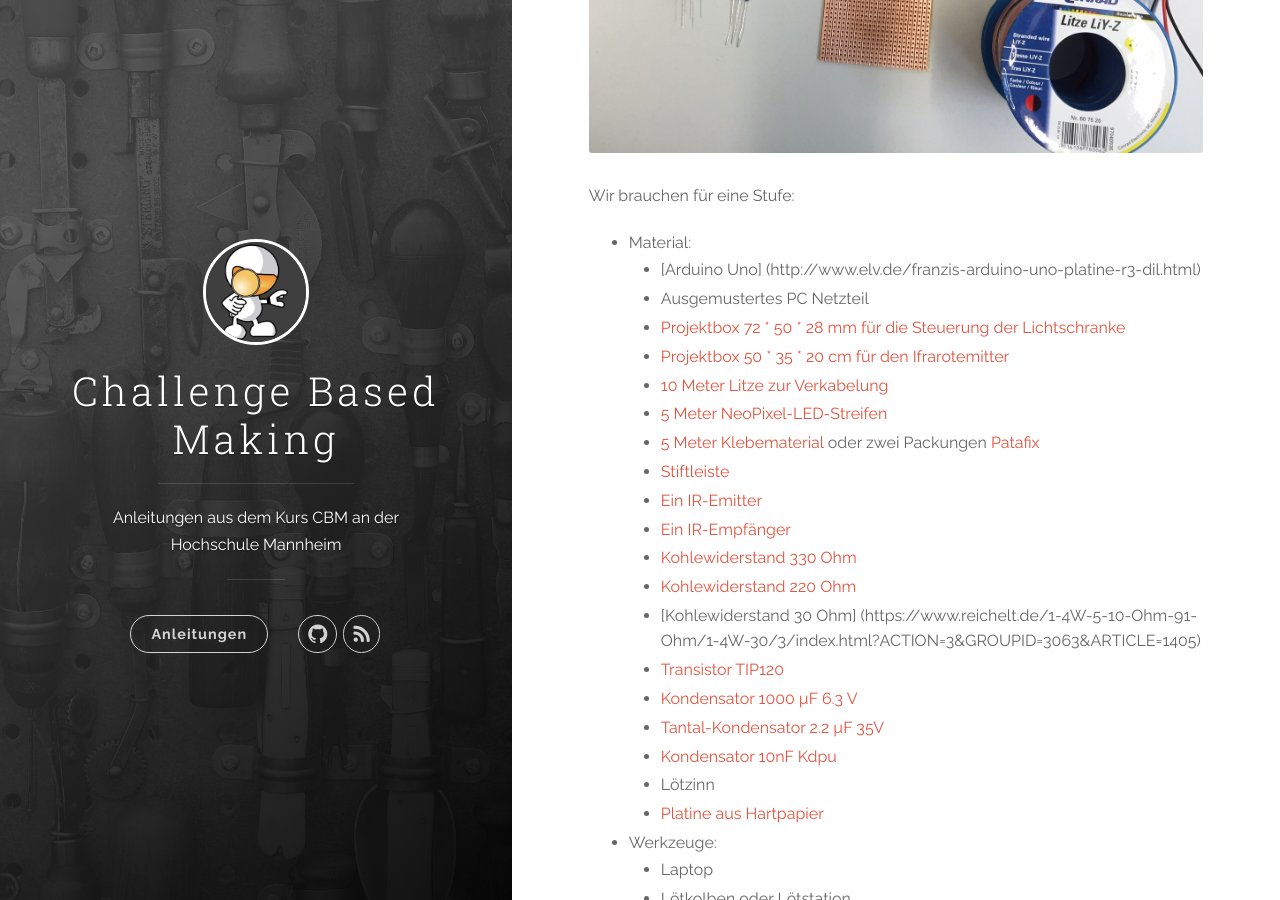
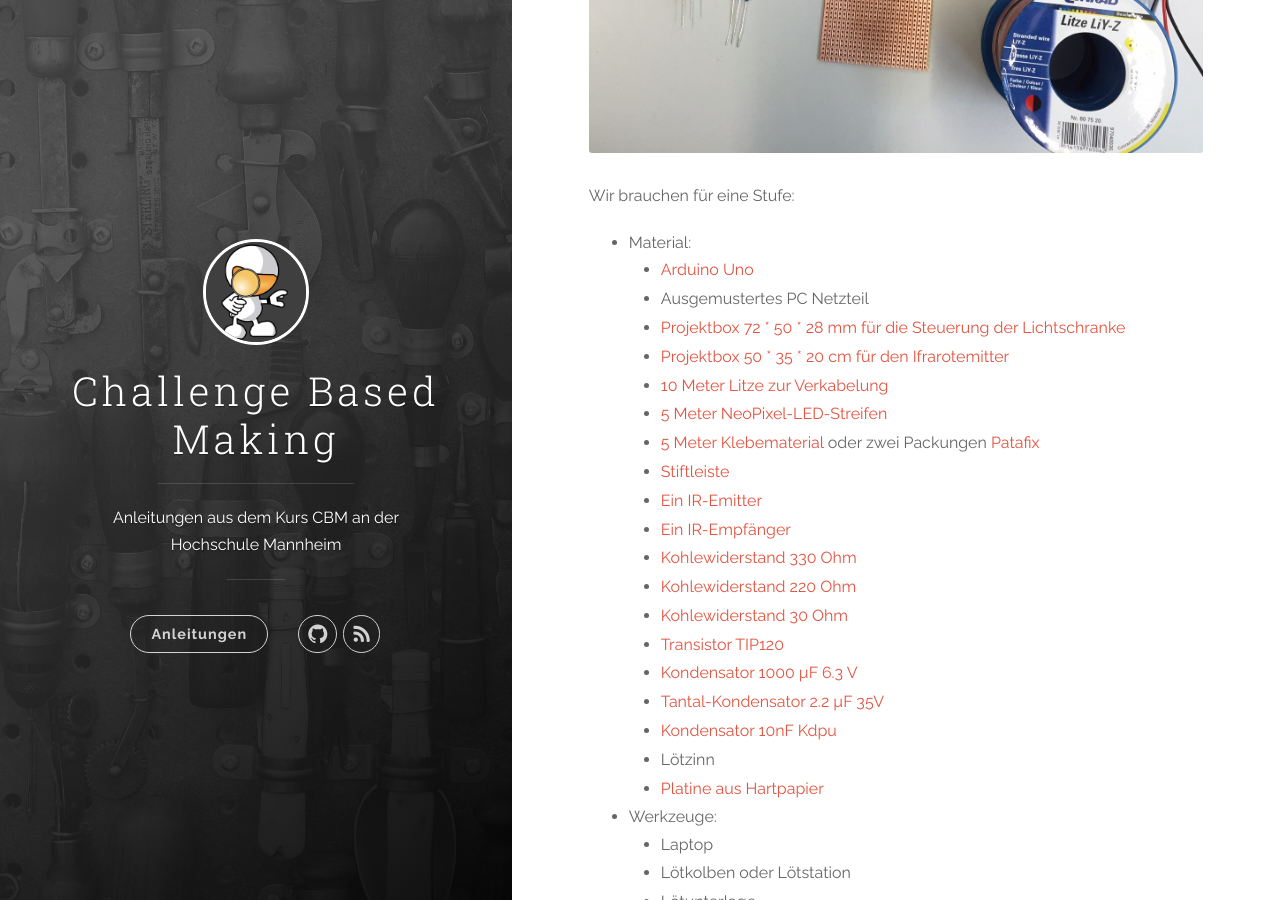
Before and after one commit to cbm-instructions/cbm-instructions.github.io, a Jekyll site: the page built from _posts/2016-06-20-makeIT.markdown, in a window 1280 px wide and 900 px high, scrolled down 1551 px. Built offline with Jekyll 4.4.1, drawn with Linux system fonts in a browser that asks for light colours; nearby versions of some CDN libraries; part of the change alters nothing that is shown.

Commit message:
fixes and small modifications

```diff
--- a/_posts/2016-06-20-makeIT.markdown
+++ b/_posts/2016-06-20-makeIT.markdown
@@ -26,7 +26,7 @@ Für diese Anleitung sind Lötkenntnisse ([kurzes Tutorial](https://www.youtube.
 Wir brauchen für eine Stufe:
 
 - Material:
-    - [Arduino Uno] (http://www.elv.de/franzis-arduino-uno-platine-r3-dil.html)
+    - [Arduino Uno](http://www.elv.de/franzis-arduino-uno-platine-r3-dil.html)
     - Ausgemustertes PC Netzteil
     - [Projektbox 72 * 50 * 28 mm für die Steuerung der Lichtschranke](https://www.conrad.de/de/universal-gehaeuse-72-x-50-x-28-kunststoff-schwarz-kemo-g026-1-st-530805.html)
     - [Projektbox 50 * 35 * 20 cm für den Ifrarotemitter](https://www.conrad.de/de/universal-gehaeuse-50-x-35-x-20-abs-schwarz-hammond-electronics-1551grbk-1-st-459367.html)
@@ -38,7 +38,7 @@ Wir brauchen für eine Stufe:
     - [Ein IR-Empfänger](https://www.conrad.de/de/ir-empfaenger-sonderform-axial-bedrahtet-38-khz-950-nm-vishay-tsop4838-171115.html?sc.queryFromSuggest=true)
 	- [Kohlewiderstand 330 Ohm](https://www.conrad.de/de/kohleschicht-widerstand-330-axial-bedrahtet-0207-025-w-yageo-cfr-25jt-52-330r-1-st-1417730.html?sc.queryFromSuggest=true)
 	- [Kohlewiderstand 220 Ohm](https://www.reichelt.de/1-4W-5-100-Ohm-910-Ohm/1-4W-220/3/index.html?ACTION=3&GROUPID=3064&ARTICLE=1382)
-	- [Kohlewiderstand 30 Ohm] (https://www.reichelt.de/1-4W-5-10-Ohm-91-Ohm/1-4W-30/3/index.html?ACTION=3&GROUPID=3063&ARTICLE=1405)
+	- [Kohlewiderstand 30 Ohm](https://www.reichelt.de/1-4W-5-10-Ohm-91-Ohm/1-4W-30/3/index.html?ACTION=3&GROUPID=3063&ARTICLE=1405)
 	- [Transistor TIP120](https://www.conrad.de/de/darlington-leistungstransistor-stmicroelectronics-tip120-npn-gehaeuseart-to-220-i-c-5-a-emitter-sperrspannung-u-ceo-60-v-150872.html?sc.queryFromSuggest=true)
 	- [Kondensator 1000 µF 6.3 V](https://www.conrad.de/de/elektrolyt-kondensator-smd-1000-f-63-v-20-x-h-10-mm-x-8-mm-nichicon-pcg0j102mcl1gs-1-st-402390.html)
     - [Tantal-Kondensator 2.2 µF 35V](https://www.conrad.de/de/tantal-kondensator-radial-bedrahtet-25-mm-22-f-35-vdc-10-1-st-481688.html)
@@ -101,7 +101,7 @@ Somit benötigt Ihr pro Meter bei voller Helligkeit ganze 3 Ampere. Jedoch werde
 
 In diesem Schritt zeigen wir Euch, wie Ihr die Hardwarekomponenten erstellt. Zunächst erstellen wir die Lichtschranke, danach schließen wir die Neopixel an. Das Gesamtsystem wird schematisch am Ende wie folgt aussehen:
 
-![Bauteile](/images/makeit/Schaltplan.JPG)
+![Schaltplan](/images/makeit/Schaltplan.JPG)
 
 __Die  Steuereinheit__
 
@@ -110,7 +110,7 @@ _Für diesen Schritt brauchen wir: Platine, Teppichmesser, Arduino, Stiftleiste,
 Zunächst kümmern wir uns um die zentrale Steuereinheit des Systems. Hier läuft am Ende alles zusammen. Die Empfängerdaten werden hier ankommen und die Neopixel von hieraus gesteuert. Für unsere Treppe haben wir uns entschieden den IR-Empfänger mit der Steuereinheit zu verbauen und an der Treppe anzubringen. Bei anderen Treppen, die weniger Platz bieten ist es sicherlich sinnvoll die Steuereinheit und den IR-Emitter zu trennen.
 Am Ende wird die Steuereinheit wie folgt aussehen:
 
-![Bauteile](/images/makeit/Steuereinheit.JPG)
+![Steuereinheit](/images/makeit/Steuereinheit.JPG)
 
 Achtet dabei auf unsere Bilder und die Farbgebung der Kabel und auf die Lötstellen, dann könnt Ihr folgenden Schritten einfach folgen.
 
@@ -120,56 +120,56 @@ Achtet dabei auf unsere Bilder und die Farbgebung der Kabel und auf die Lötstel
 Am Einfachsten schneidet Ihr die Platine mit Hilfe eines Teppichmessers. Ritzt an den entsprechenden Stellen mit viel Kraft die Platte an und brecht sie dann über der Tischkante durch.
 2. Nun benötigen wir sieben Pins von der Stiftleiste. Diese Pins nun mit dem langen Ende in die folgenden Anschlüsse am Arduino stecken: 5V, GND, GND, Vin, 2, 3, 6. Danach kann man die Platine von oben auflegen und die Pins verlöten. Das Ergebnis sieht dann wie folgt aus:
 
-![Bauteile](/images/makeit/LötstellenPins.JPG)
+![LötstellenPins](/images/makeit/LötstellenPins.JPG)
 
-![Bauteile](/images/makeit/PinsDigi.JPG)
+![PinsDigi](/images/makeit/PinsDigi.JPG)
 
-![Bauteile](/images/makeit/PinsStrom.JPG)
+![PinsStrom](/images/makeit/PinsStrom.JPG)
 
 
 Nun könnt Ihr die Platine wieder herunternehmen.
 3. Nun können wir die weiteren Bauteile verlöten. Dazu verlöten wir Widerstand 330 Ohm, Widerstand 220 Ohm, Widerstand 30 Ohm, Transistor TIP120, Kondensator 1000 µF 6.3 V und ein kurze Stück Litze auf der Platine. Orientiert Euch dazu an folgenden Bildern und am Schaltplan.
 
-![Bauteile](/images/makeit/PlatineOben.JPG)
+![PlatineOben](/images/makeit/PlatineOben.JPG)
 
-![Bauteile](/images/makeit/PlatineUnten.JPG)
+![PlatineUnten](/images/makeit/PlatineUnten.JPG)
 
 Die nach außen führenden Kabel verlöten wir im nächsten Schritt. Wie Ihr auf den Bildern seht, sind der Kondensator und der Transistor um 90 Grad geknickt und auf die Platine gedrückt. Das ist sehr wichtig, dass die Platine später auch wieder auf den Arduino passt und am Ende in das Gehäuse für unsere Schalteinheit. Um dabei Kurschlüsse zu vermeiden, könnt Ihr ein Stückchen Tesaband an die Stellen kleben auf denen die Teile, nach dem Umbiegen, aufliegen werden. Zum Verbiegen steckt Ihr die Teile am besten erst durch die Platine, verbiegt die Beinchen und lötet die Teile erst dann fest. So könnt Ihr noch etwas anpassen, falls etwas nicht funktioniert.
 4. Nun benötigt Ihr 5,5 Meter Kabel, um den Anschluss der Emitterdiode zu ermöglichen. Wenn Ihr die Platinen auf unsere Maße geschnitten habt, dann könnt Ihr Euch bei der Positionierung aller Kabel und Lötstellen auch am Loch- und Reihenraster der Platine orientieren.
 
-![Bauteile](/images/makeit/AnschlussEmitter.JPG)
+![AnschlussEmitter](/images/makeit/AnschlussEmitter.JPG)
 
 Am anderen Ende wird später der Emitter befestigt.
 5. Befestigt nun zwei etwa 20 cm lange Kabel an der Platine. An der Platine wird dann das IR-Empfängermodul angeschlossen. Lötet dazu drei Kabel auf die Platine. Im folgenden Bild sind es die drei Kabel, die weiter rechts angelötet sind.
 
-![Bauteile](/images/makeit/AnschlussEmpfänger.JPG)
+![AnschlussEmpfänger](/images/makeit/AnschlussEmpfänger.JPG)
 
 6. Am anderen Ende befestigt Ihr nun entsprechend den folgenden Fotos die kleine Platine und darauf die folgenden Bauteile: Tantal-Kondensator 2.2 µF 35V, Kondensator 10nF Kdpu, IR-Empfänger. Achtet dabei darauf, dass die Vorderseite des Empfängers mit der kleinen, schwarzen Halbkugel weg von den anderen Bauteilen zeigt, welches das Verbauen vereinfachen wird.
 
-![Bauteile](/images/makeit/EmpfängerOben.JPG)
+![EmpfängerOben](/images/makeit/EmpfängerOben.JPG)
 
-![Bauteile](/images/makeit/EmpfängerUnten.JPG)
+![EmpfängerUnten](/images/makeit/EmpfängerUnten.JPG)
 
 7. Jetzt wollen wir die Kabel für die Stromversorgung vom Netzteil anlöten. Stellt hierzu das Netzteil an die Stelle, an der es stehen soll und messt den Abstand zur Treppe aus. Plant ruhig noch etwas mehr Strecke ein. Nun lötet Ihr zwei Kabel dieser Länge an Eure Platine.
 7. Nun verlötet Ihr auch die Stromkabel der Neopixel (rotes und schwarzes Kabel) mit Eurer Platine. Achtet dabei darauf, dass Ihr die Kabel auf den Streifen auf der Platine verlötet, auf denen auch die Stromversorgung liegt. Achtet zudem darauf das richtige Ende des NeoPixel-Streifens zu verwenden. Auf dem Streifen findet Ihr einen Pfeil. Wenn dieser von der Platine weg zeigt, dann ist alles richtig.
 
-![Bauteile](/images/makeit/NeoPixelPfeil.JPG)
+![NeoPixelPfeil](/images/makeit/NeoPixelPfeil.JPG)
 
 8. Lötet nun das weiße Kabel des NeoPixel-Streifens an der Stelle an, an der auch der Pin verlötet ist, der am Arduino an Platz 6 steckt. Diese Leitung steuert Eure LEDs.
 9. Jetzt wird die Stromversorgung verbunden. Findet dazu eine 5V Leitung an Eurem Netzteil. Das ist in der Regel ein rotes Kabel und ein schwarzes Kabel (Masse). Trennt diese Kabel mit der Kneifzange vom Stecker ab und verlötet jeweils das entsprechende Ende mit den Kabeln der Stromversorgung. Lötet dabei das rot-schwarze Kabel an schwarz und das rote Kabel an rot, wenn Ihr euch an unseren Bildern orientiert.
 
-![Bauteile](/images/makeit/AbschnittNT.JPG)
+![AbschnittNT](/images/makeit/AbschnittNT.JPG)
 
 10. Verseht nun die große Projektbox mit zwei Löchern. Bohrt dazu miz dem 5 mm Bohrer einmal in die Seite und einmal in oben in die Box. Das Loch oben sollte oben links liegen, denn dort wird die Diode herausschauen. Das Loch an der Seite könnt Ihr frei positionieren. Durch dieses Loch treten die Kabel nach außen.
 
-![Bauteile](/images/makeit/Oben.JPG)
+![Oben](/images/makeit/Oben.JPG)
 
-![Bauteile](/images/makeit/Seite.JPG)
+![Seite](/images/makeit/Seite.JPG)
 
 11. Steckt nun die Platine wieder auf Euren Arduino, sodass die vier nebeneinander liegenden Pins in den Stromanschlüssen des Arduino stecken und die drei Pins auf der gegenüberliegenden Seite in den Ports 2, 3 und 6.
 12. Verbaut nun alles im Arduino. Mit ein wenig Tesaband befestigt Ihr zunächst das Empfängermodul auf der kleinen Extraplatine so, dass es aus dem Loch auf der Vorderseite schaut. Den Arduino könnt Ihr danach einfach auflegen. Schließt die Box nicht, da am Ende noch der Code auf den Arduino geladen werden muss.
 
-![Bauteile](/images/makeit/EmpfängerBefestigung.JPG)
+![EmpfängerBefestigung](/images/makeit/EmpfängerBefestigung.JPG)
 
 Legt nun zunächst alles zur Seite. Im nächsten Schritt bauen wir den IR-Emitter und verkabeln ihn mit der Steuereinheit.
 
@@ -182,19 +182,19 @@ _Für diesen Schritt brauchen wir: Platine, Teppichmesser, IR-Emitter, Abisolier
 3. Jetzt verlöten wir das Ende des langen Kabels der Steuereinheit, das noch frei ist mit der Platine. Bedenkt dabei, dass das Kabel, dass am Strom hängt (rot) mit der Kathode verbunden wird und das andere mit der Anode.
 4. Nehmt nun die kleine Projektbox und schraubt eine der beigelegten Schrauben hinein. Bohrt dann an einer der langen Seiten ein Loch hinein.
 
-![Bauteile](/images/makeit/KleinSeite.JPG)
+![KleinSeite](/images/makeit/KleinSeite.JPG)
 
 6. Bohrt nun auch ein Loch mittig auf die Vorderseite.
 
-![Bauteile](/images/makeit/KleinVorn.JPG)
+![KleinVorn](/images/makeit/KleinVorn.JPG)
 
 7. Öffnet die Box wieder und klebt ein Stück Patafix vor das seitliche Loch und verdeckt dabei nicht das Loch in der Mitte. Klebt nun die Platine mit der Diode so auf, dass der Emitter aus dem Loch schaut und das Kabel seitlich hinausläuft.
 
-![Bauteile](/images/makeit/HousingEmitter.JPG)
+![HousingEmitter](/images/makeit/HousingEmitter.JPG)
 
 8. Verschließt nun die Projektbox mit Hilfe der Schrauben.
 
-![Bauteile](/images/makeit/EmitterOben.JPG)
+![EmitterOben](/images/makeit/EmitterOben.JPG)
 
 ## Schritt 4: Der Code
 
```
Also changed, not shown: images/makeit/Steuereinheit.JPG.
